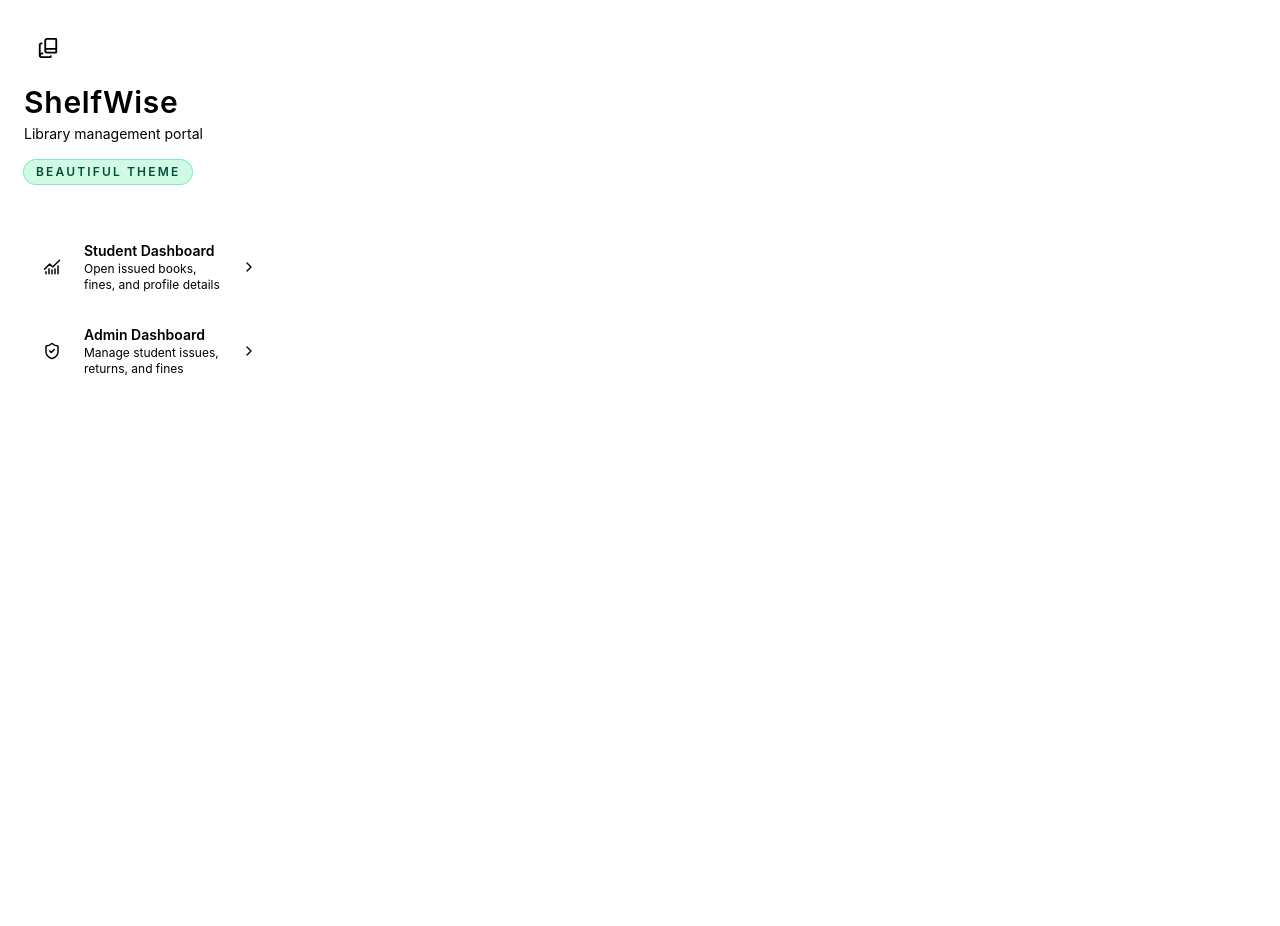
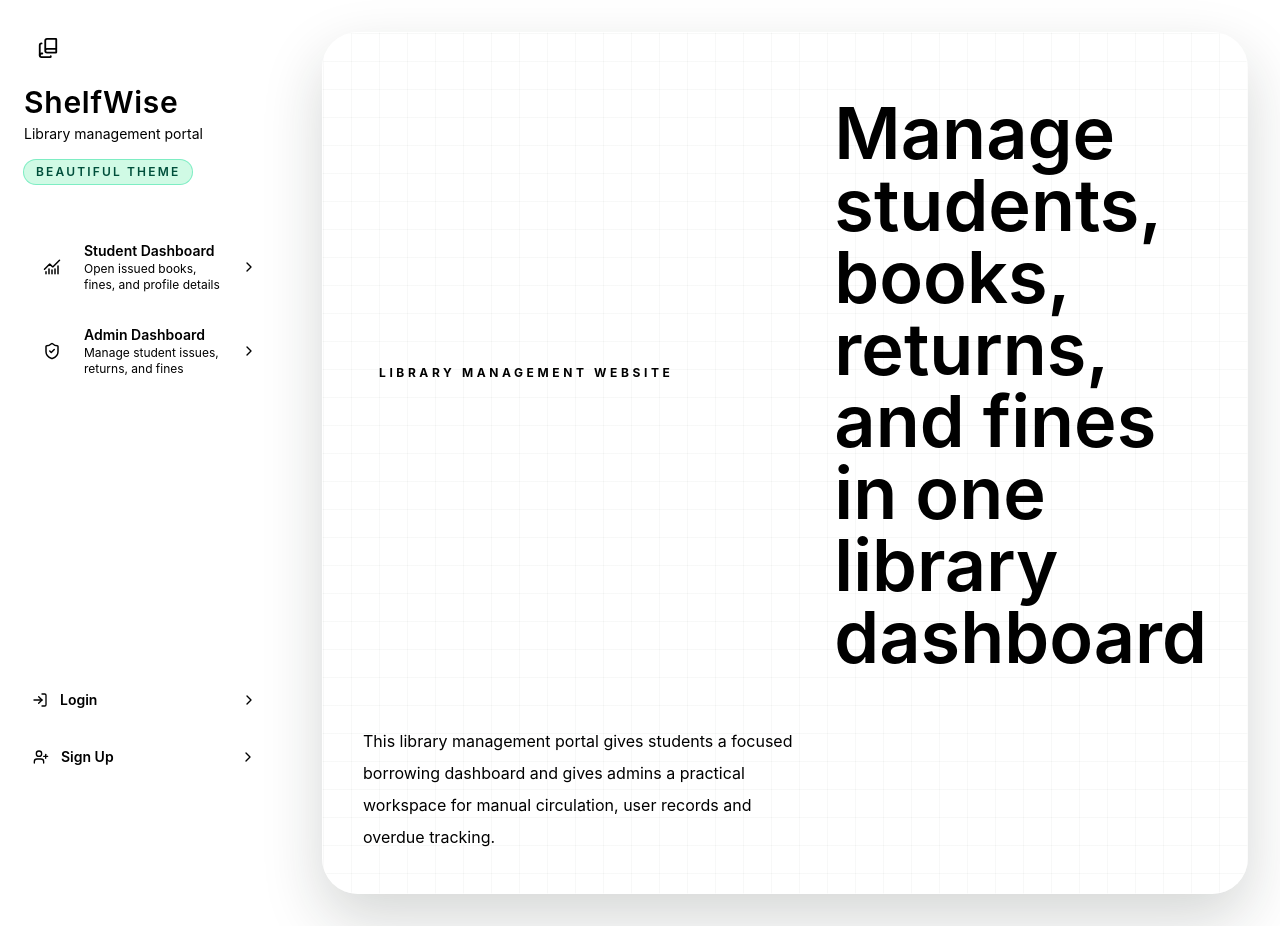
Before and after one commit to kawsar-ahmed-rahim/LibraryManagement, a React (Vite) app in the folder frontend/: page / in a window 1280 px wide. Before the commit the page ends 800 px from the top, so only its background shows below. Built offline with nearby package versions, Linux system fonts and the light colour scheme.

Commit message:
till now

```diff
--- a/frontend/src/components/Sidebar.jsx
+++ b/frontend/src/components/Sidebar.jsx
@@ -8,6 +8,8 @@ import {
   Bell,
   ShieldCheck,
   UserRound,
+  UserPlus,
+  LogIn,
   X,
   ChevronRight,
 } from "lucide-react";
@@ -34,8 +36,7 @@ const Sidebar = ({
   const location = useLocation();
   const [open, setOpen] = useState(false);
 
-  const badgeStyles =
-    accent === "admin" ? s.badgeAdmin : s.badgeUser;
+  const badgeStyles = accent === "admin" ? s.badgeAdmin : s.badgeUser;
 
   return (
     <>
@@ -55,19 +56,13 @@ const Sidebar = ({
       />
 
       <aside
-        className={`${s.sidebar} ${
-          open ? s.sidebarOpen : s.sidebarClosed
-        }`}
+        className={`${s.sidebar} ${open ? s.sidebarOpen : s.sidebarClosed}`}
       >
         <div className={s.sidebarHeader}>
           <div className="min-w-0 pr-3">
             <div className={s.logoWrapper}>
               {logoSrc ? (
-                <img
-                  src={logoSrc}
-                  alt="Logo"
-                  className={s.logoImage}
-                />
+                <img src={logoSrc} alt="Logo" className={s.logoImage} />
               ) : (
                 <BookCopy size={22} />
               )}
@@ -78,11 +73,7 @@ const Sidebar = ({
             <p className={s.subtitle}>{subtitle}</p>
 
             {badge && (
-              <span
-                className={`${s.badgeBase} ${badgeStyles}`}
-              >
-                {badge}
-              </span>
+              <span className={`${s.badgeBase} ${badgeStyles}`}>{badge}</span>
             )}
           </div>
 
@@ -101,9 +92,7 @@ const Sidebar = ({
 
             const active =
               location.pathname === item.href ||
-              (item.match
-                ? location.pathname.startsWith(item.match)
-                : false);
+              (item.match ? location.pathname.startsWith(item.match) : false);
 
             return (
               <Link
@@ -111,31 +100,23 @@ const Sidebar = ({
                 to={item.href}
                 onClick={() => setOpen(false)}
                 className={`${s.navLink} ${
-                  active
-                    ? s.navLinkActive
-                    : s.navLinkInactive
+                  active ? s.navLinkActive : s.navLinkInactive
                 }`}
               >
                 <span
                   className={`${s.navIconWrapper} ${
-                    active
-                      ? s.navIconWrapperActive
-                      : s.navIconWrapperInactive
+                    active ? s.navIconWrapperActive : s.navIconWrapperInactive
                   }`}
                 >
                   <Icon size={18} />
                 </span>
 
                 <span className="min-w-0 flex-1">
-                  <span className={s.navLabel}>
-                    {item.label}
-                  </span>
+                  <span className={s.navLabel}>{item.label}</span>
 
                   <span
                     className={`${s.navDescription} ${
-                      active
-                        ? s.navDescriptionActive
-                        : s.navDescriptionInactive
+                      active ? s.navDescriptionActive : s.navDescriptionInactive
                     }`}
                   >
                     {item.description}
@@ -144,18 +125,59 @@ const Sidebar = ({
 
                 <ChevronRight
                   size={16}
-                  className={
-                    active
-                      ? s.navChevronActive
-                      : s.navChevronInactive
-                  }
+                  className={active ? s.navChevronActive : s.navChevronInactive}
                 />
               </Link>
             );
           })}
         </nav>
 
-        <div className=""></div>
+        <div className={s.footer}>
+          {footerItems.map((item) => {
+            const Icon = item.icon === "signup" ? UserPlus : LogIn;
+
+            if (item.action) {
+              return (
+                <button
+                  key={item.label}
+                  type="button"
+                  onClick={item.action}
+                  className={`${s.footerButton} ${
+                    item.kind === "primary"
+                      ? s.footerButtonPrimary
+                      : s.footerButtonSecondary
+                  }`}
+                >
+                  <span className={s.footerIconWrapper}>
+                    <Icon size={16} />
+                    {item.label}
+                  </span>
+
+                  <ChevronRight size={16} />
+                </button>
+              );
+            }
+
+            return (
+              <Link
+                key={item.label}
+                to={item.href}
+                className={`${s.footerLink} ${
+                  item.kind === "primary"
+                    ? s.footerLinkPrimary
+                    : s.footerLinkSecondary
+                }`}
+              >
+                <span className={s.footerIconWrapper}>
+                  <Icon size={16} />
+                  {item.label}
+                </span>
+
+                <ChevronRight size={16} />
+              </Link>
+            );
+          })}
+        </div>
       </aside>
     </>
   );
--- a/frontend/src/pages/Home.jsx
+++ b/frontend/src/pages/Home.jsx
@@ -1,4 +1,3 @@
-
 import Sidebar from "../components/Sidebar";
 
 import { BookMarked, ShieldCheck, Users } from "lucide-react";
@@ -6,7 +5,7 @@ import { BookMarked, ShieldCheck, Users } from "lucide-react";
 import { useAuth } from "../shared/AuthContext";
 
 import { useNavigate } from "react-router-dom";
-
+import { homeStyles as s } from "../assets/dummyStyles";
 const navItems = [
   {
     label: "Student Dashboard",
@@ -44,7 +43,6 @@ const features = [
 
 const Home = () => {
   const { currentUser, logout } = useAuth();
-
   const navigate = useNavigate();
 
   const footerItems = currentUser
@@ -75,7 +73,7 @@ const Home = () => {
       ];
 
   return (
-    <div>
+    <div className={s.layoutContainer}>
       <Sidebar
         title="ShelfWise"
         subtitle="Library management portal"
@@ -83,6 +81,28 @@ const Home = () => {
         navItems={navItems}
         footerItems={footerItems}
       />
+      <main className={s.mainContent}>
+        <div className={s.innerContainer}>
+          <section className={s.heroSection}>
+            <div className={s.heroGrid}>
+              <div>
+                <span className={s.heroBadge}>Library Management Website</span>
+              </div>
+              <h1 className={s.heroTitle}>
+                Manage students, books, returns, and fines in one library
+                dashboard
+              </h1>
+
+              <p className={s.heroText}>
+                This library management portal gives students a focused
+                borrowing dashboard and gives admins a practical workspace for
+                manual circulation, user records and overdue tracking.
+              </p>
+              <div className=""></div>
+            </div>
+          </section>
+        </div>
+      </main>
     </div>
   );
 };
```
